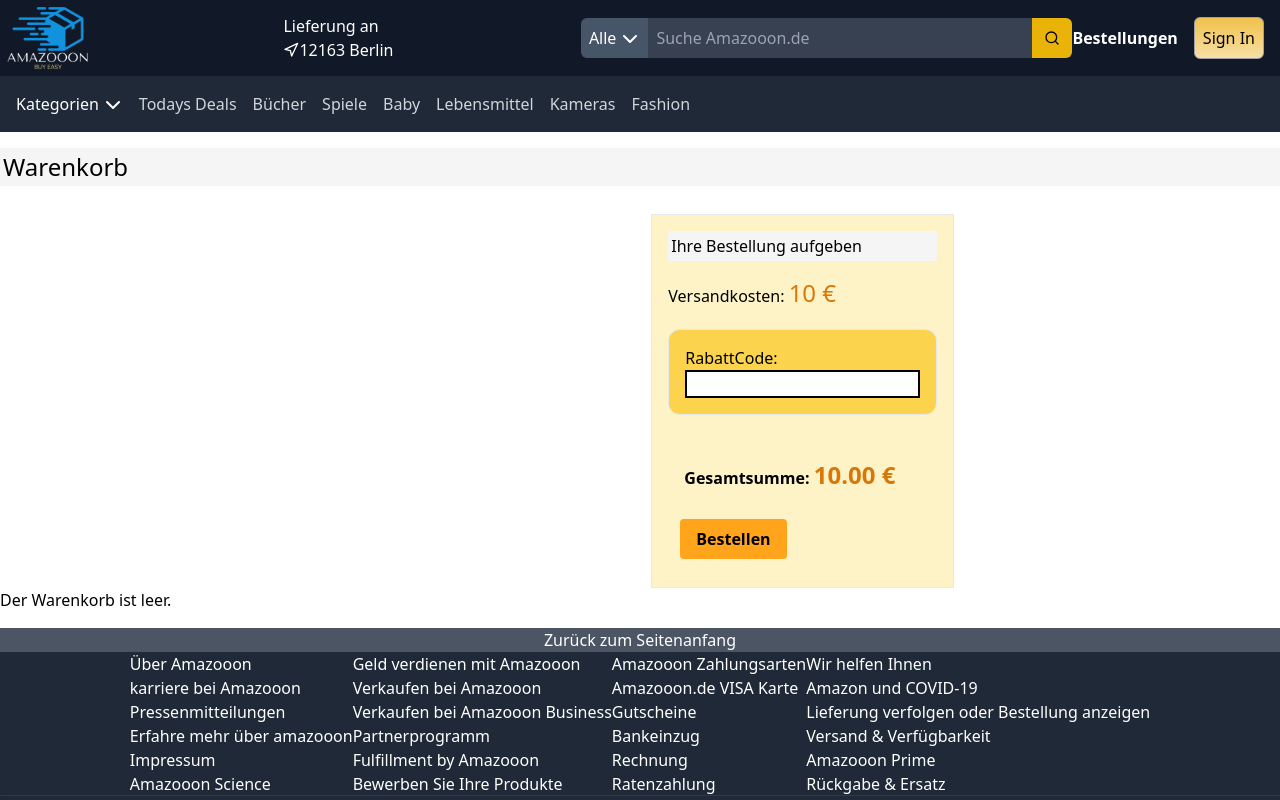
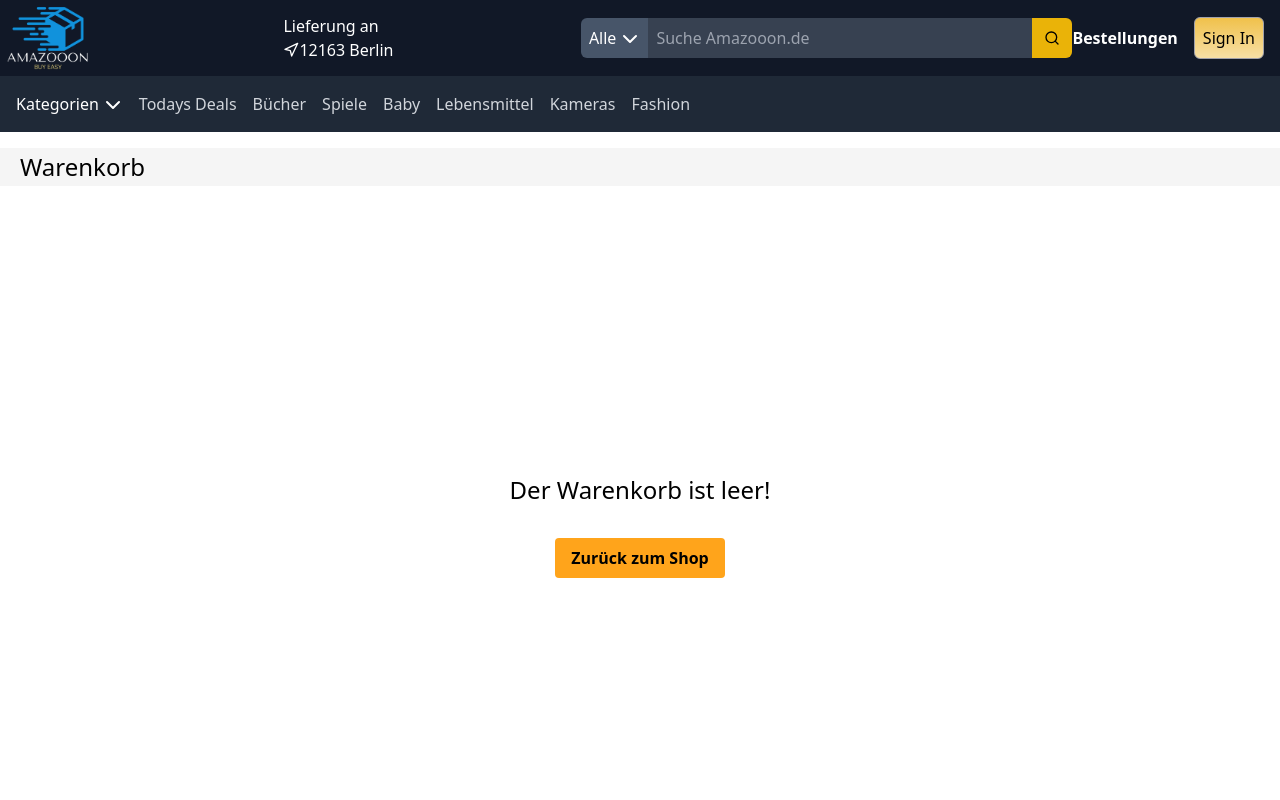
Before and after one commit to saiddlkc/Amazon-Clone, a React (Vite) app in the folder Amazooon/: page /wk in a window 1280 px wide. Shown: the top 800 px of the page. Built offline with nearby package versions, Linux system fonts and the light colour scheme.

Commit message:
anpassung

```diff
--- a/Amazooon/src/components/Warenkorb.jsx
+++ b/Amazooon/src/components/Warenkorb.jsx
@@ -1,4 +1,5 @@
 import React, { useState, useEffect } from "react";
+import { Link } from "react-router-dom";
 
 const Warenkorb = () => {
   const [cartItems, setCartItems] = useState([]);
@@ -50,12 +51,12 @@
 
   return (
     <div>
-      <h2 className="text-2xl mb-7 mt-4">Warenkorb</h2>
-      <div className="flex flex-wrap justify-evenly">
+      <h2 className="text-2xl mb-7 mt-4 pl-5">Warenkorb</h2>
+      <div className="w-full flex flex-wrap justify-evenly">
         <div>
           {cartItems.map((item, index) => (
             <div key={index} className="m-5 w-full">
-              <div className="flex flex-wrap justify-between item-center border p-2">
+              <div className="w-full flex flex-wrap justify-between item-center border p-2">
                 <div>
                   <img className="w-20" src={item.images} alt="" />
                 </div>
@@ -80,38 +81,59 @@
             </div>
           ))}
         </div>
-        <div className="border p-4 bg-amber-100 ">
-          <h2 className="mb-4">Ihre Bestellung aufgeben</h2>
-          <p>
-            Versandkosten:{" "}
-            <span className="text-amber-600 text-amber-600 text-2xl">
-              {calculateShippingCost()} €
-            </span>
-          </p>
-          <div className="border rounded-xl p-4 bg-amber-300 my-5">
-            <p className="">RabattCode:</p>
+        {cartItems.length > 0 && (
+          <div className="w-72 border p-4 bg-amber-100 ">
+            <h2 className="mb-4 border-b-4 p-2">Ihre Bestellung aufgeben</h2>
+            <p className="m-1">Der Empfänger:</p>
+            <div className="border rounded-xl p-3 bg-amber-300 my-5">
+              <p>RabattCode:</p>
               <input
                 type="text"
-              className="border-black border-2"
+                className="border border-2"
                 value={discountCode}
                 onChange={(e) => setDiscountCode(e.target.value)}
               />
               {discountCode === "#DCI-2024" && (
                 <div>
-                <p className="bg-[#CC0C39] text-white inline-block p-2 mt-2">
+                  <p className="bg-[#CC0C39] text-white inline-block p-1 mt-2">
                     Bis zu 15% Rabatt
                   </p>
-                <p className="mt-2 font-bold">
-                  Rabattierter Preis:{" "}
-                  <span className="text-amber-600 text-2xl">
+                  <p className="mt-2 font-bold">Rabattierter Preis: </p>
+                  <p className="font-bold">
+                    <span className="text-amber-600 text-xl">
                       {calculateTotalPrice().discounted} €
                     </span>
+                  </p>
+                  <p className="mt-2 underline underline-offset-4">
+                    <span className=" text-amber-600">Sie sparen: </span>
+                    {(
+                      calculateTotalPrice().original -
+                      calculateTotalPrice().discounted
+                    ).toFixed(2)}{" "}
+                    €
                   </p>
                 </div>
               )}
             </div>
-          <p className="p-4 mt-7 font-bold">
-            Gesamtsumme:{" "}
+            <p>
+              Versandkosten:{" "}
+              <span className="text-amber-600 text-lg">
+                {calculateShippingCost()} €
+              </span>
+            </p>
+            <hr />
+            <p className="mt-3">Lieferdatum: 3-5 Tage</p>
+            <hr />
+            <p className="mt-7">Die Zahlungsmethode:</p>
+            <select className="w-full border border-2">
+              <option value="paypal">Paypal</option>
+              <option value="creditcard">Kreditkarte</option>
+              <option value="banktransfer">Überweisung</option>
+            </select>
+            <hr />
+
+            <p className="px-2 mt-5 font-bold">Gesamtsumme:</p>
+            <p className="px-5 mt-2 font-bold">
               <span className="text-amber-600 text-2xl">
                 {(
                   parseFloat(calculateTotalPrice().discounted) +
@@ -124,8 +146,18 @@
               Bestellen
             </button>
           </div>
+        )}
       </div>
-      <div>{cartItems.length === 0 && <p>Der Warenkorb ist leer.</p>}</div>
+      <div>
+        {cartItems.length === 0 && (
+          <div className="m-60  flex justify-center items-center flex-col">
+            <p className="text-2xl m-5">Der Warenkorb ist leer!</p>
+            <button className="bg-[#ffa41b] hover:bg-[#FFD815] text-black font-bold py-2 px-4 rounded m-3">
+              <Link to="/">Zurück zum Shop</Link>
+            </button>
+          </div>
+        )}
+      </div>
     </div>
   );
 };
--- a/Amazooon/src/pages/home/Angebot.jsx
+++ b/Amazooon/src/pages/home/Angebot.jsx
@@ -2,6 +2,7 @@
 import json from "../../database/db.json";
 import "./ProductList.css";
 import { Link } from "react-router-dom";
+import { FiShoppingCart } from "react-icons/fi";
 
 const Angebot = () => {
   const allProducts = json.products;
@@ -58,6 +59,7 @@
                   {product.price.currency}
                 </span>
               </p>
+              <div>
                 <button
                   className="product__button"
                   onClick={() => showProductDetails(product)}
@@ -66,6 +68,10 @@
                     View Details
                   </Link>
                 </button>
+                <button className="bg-[#FFA41B] ml-1 py-3 px-3 text-white rounded-full hover:bg-[#FFD815] transition duration-300">
+                  <FiShoppingCart className="cart-icon" />
+                </button>
+              </div>
             </div>
           ))}
         </div>
--- a/Amazooon/src/pages/home/Category.jsx
+++ b/Amazooon/src/pages/home/Category.jsx
@@ -2,6 +2,7 @@
 import json from "../../database/db.json";
 import "./ProductList.css";
 import { Link } from "react-router-dom";
+import { FiShoppingCart } from "react-icons/fi";
 
 const ProductList = () => {
   const renderRatingStars = (rating) => {
@@ -38,7 +39,7 @@
             {category}
             <Link
               to={`/${category}`}
-              className="text-sm flex justify-center item-end"
+              className="text-lg p-2 underline text-amber-600 flex justify-center item-end"
             >
               Alle anzeigen
             </Link>
@@ -61,12 +62,20 @@
                   <p className="product-price">
                     {product.price.value} {product.price.currency}
                   </p>
+                  <div>
                     <button
                       className="product__button"
                       onClick={() => showProductDetails(product)}
                     >
+                      <Link to={`/${product.category}/${product.id}`}>
+                        {" "}
                         View Details
+                      </Link>
                     </button>
+                    <button className="bg-[#FFA41B] ml-1 py-3 px-3 text-white rounded-full hover:bg-[#FFD815] transition duration-300">
+                      <FiShoppingCart className="cart-icon" />
+                    </button>
+                  </div>
                 </div>
               ))}
           </div>
--- a/Amazooon/src/pages/home/context/ProductList.jsx
+++ b/Amazooon/src/pages/home/context/ProductList.jsx
@@ -1,6 +1,7 @@
 import React from "react";
 import { Link } from "react-router-dom";
 import { useProductContext } from "./ProductContext";
+import { FiShoppingCart } from "react-icons/fi";
 import "../ProductList.css";
 
 const ProductList = () => {
@@ -52,13 +53,19 @@
               <Link to={`/${product.category}`}>View Category</Link>
             </p>
           </div>
-
-          <button
-            className="product__button"
-            onClick={() => showProductDetails(product)}
-          >
-            <Link to={`/${product.category}/${product.id}`}>View Details</Link>
-          </button>
+          <div className="">
+            <button
+              className="product__button"
+              onClick={() => showProductDetails(product)}
+            >
+              <Link to={`/${product.category}/${product.id}`}>
+                View Details
+              </Link>
+            </button>
+            <button className="bg-[#FFA41B] ml-1 py-3 px-3 text-white rounded-full hover:bg-[#FFD815] transition duration-300">
+              <FiShoppingCart className="cart-icon" />
+            </button>
+          </div>
         </div>
       ))}
     </div>
```
Lines whose indentation alone changed are shown as unchanged.
